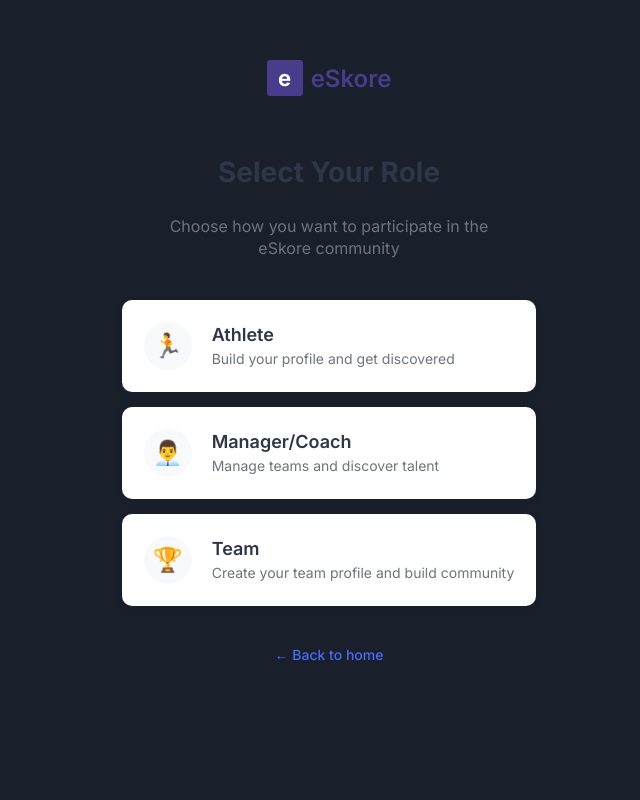
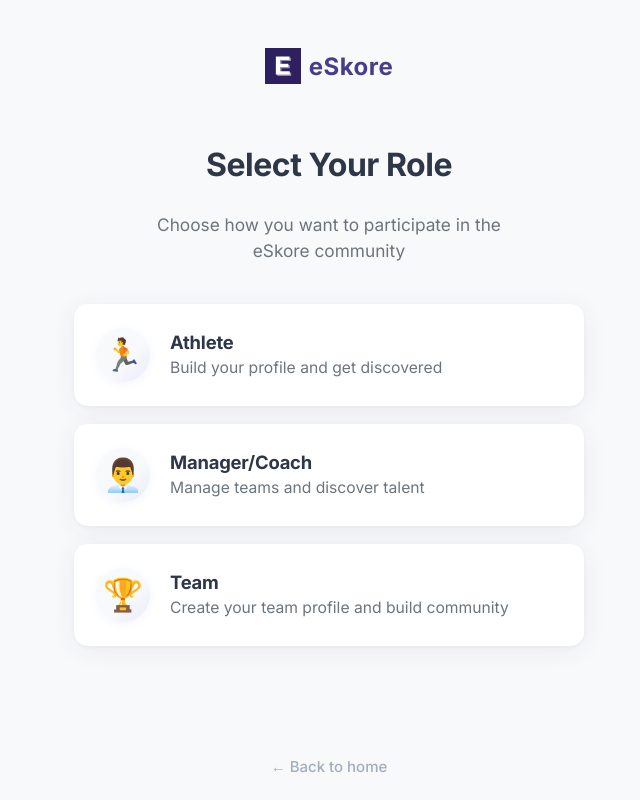
Before and after one commit to Uniquelimbu/eskore, a React (Create React App) app in the folder frontend/: page /role-selection in a window 1280 px wide. Shown: the whole page, without its empty margins (311-951 px from the left). Built offline with nearby package versions, Linux system fonts and the light colour scheme; no server answers.

Commit message:
feat: Enhance Role Selection and Athlete Registration UI with improved styles and new fields

```diff
--- a/frontend/src/pages/auth/RoleSelectionPage/RoleSelectionPage.css
+++ b/frontend/src/pages/auth/RoleSelectionPage/RoleSelectionPage.css
@@ -1,12 +1,24 @@
+/* Set the background for the entire viewport */
+body,
+#root,
+.role-selection-root-bg {
+  background: #f8f9fa !important;
+  min-height: 100vh;
+  width: 100vw;
+}
+
+/* Main container centers the content */
 .role-selection-page {
+  min-height: 100vh;
+  background: transparent;
   max-width: 550px;
-  margin: 40px auto;
-  padding: 20px;
+  margin: 0 auto;
+  padding: 48px 20px 24px 20px;
   text-align: center;
   display: flex;
   flex-direction: column;
   align-items: center;
-  min-height: 80vh;
+  box-sizing: border-box;
 }
 
 /* Rename to avoid conflicts with header logo */
@@ -17,7 +29,6 @@
   gap: 8px;
 }
 
-/* Rename to avoid conflicts with header logo */
 .role-page-logo {
   width: 36px;
   height: 36px;
@@ -28,72 +39,83 @@
   justify-content: center;
   font-weight: bold;
   font-size: 22px;
-  border-radius: 3px;
+  border-radius: 6px;
+  box-shadow: 0 2px 8px rgba(72,61,139,0.08);
+}
+
+.role-page-logo-image {
+  width: 36px;
+  height: 36px;
+  object-fit: contain;
+  display: block;
 }
 
 /* Rename to avoid conflicts with header logo */
 .role-page-logo-text {
   font-size: 24px;
-  font-weight: 600;
+  font-weight: 700;
   color: #483D8B;
+  letter-spacing: 0.5px;
 }
 
 .role-selection-page h1 {
-  font-size: 28px;
+  font-size: 2rem;
   margin-bottom: 10px;
   color: #2d3748;
-  font-weight: 700;
+  font-weight: 800;
+  letter-spacing: -0.5px;
 }
 
 .subtitle {
   color: #6c757d;
   margin-bottom: 40px;
   max-width: 350px;
-  font-size: 16px;
-  line-height: 1.4;
+  font-size: 1.08rem;
+  line-height: 1.5;
 }
 
 .roles-container {
   display: flex;
   flex-direction: column;
-  gap: 15px;
+  gap: 18px;
   margin-bottom: 40px;
   width: 100%;
 }
 
 .role-card {
-  background-color: white;
-  border-radius: 10px;
-  box-shadow: 0 2px 10px rgba(0, 0, 0, 0.05);
-  padding: 20px;
+  background-color: #fff;
+  border-radius: 14px;
+  box-shadow: 0 4px 24px rgba(72, 61, 139, 0.07), 0 1.5px 4px rgba(0,0,0,0.03);
+  padding: 22px 20px;
   cursor: pointer;
-  transition: all 0.2s ease;
+  transition: box-shadow 0.18s, border-color 0.18s, transform 0.18s;
   text-align: left;
   display: flex;
   align-items: center;
   gap: 20px;
   border: 2px solid transparent;
+  position: relative;
 }
 
-.role-card:hover {
-  box-shadow: 0 4px 14px rgba(0, 0, 0, 0.1);
-}
-
-.role-card.selected {
+.role-card:hover, .role-card.selected {
+  box-shadow: 0 8px 32px rgba(74, 108, 247, 0.10), 0 2px 8px rgba(0,0,0,0.04);
   border-color: #4a6cf7;
-  background-color: rgba(74, 108, 247, 0.03);
+  transform: translateY(-2px) scale(1.012);
+  background-color: #f4f7fe;
 }
 
 .role-icon {
-  width: 48px;
-  height: 48px;
+  width: 54px;
+  height: 54px;
   border-radius: 50%;
-  background-color: #f8f9fa;
+  background: linear-gradient(135deg, #f8f9fa 60%, #e9eafc 100%);
   display: flex;
   justify-content: center;
   align-items: center;
-  font-size: 24px;
-  color: #f8b84e;
+  font-size: 2rem;
+  color: #4a6cf7;
+  box-shadow: 0 2px 8px rgba(74, 108, 247, 0.07);
+  flex-shrink: 0;
 }
 
 .role-icon.athlete {
@@ -109,31 +131,42 @@
 }
 
 .role-content h3 {
-  margin: 0 0 5px 0;
-  font-weight: 600;
+  margin: 0 0 4px 0;
+  font-weight: 700;
   color: #2d3748;
-  font-size: 18px;
+  font-size: 1.15rem;
+  letter-spacing: -0.2px;
 }
 
 .role-content p {
   margin: 0;
   color: #6c757d;
-  font-size: 14px;
+  font-size: 0.98rem;
+  line-height: 1.4;
 }
 
 .back-link {
   display: flex;
   align-items: center;
   gap: 8px;
-  color: #4a6cf7;
+  color: #a0aec0;
   text-decoration: none;
   font-weight: 500;
-  font-size: 14px;
+  font-size: 15px;
   margin-top: auto;
+  transition: color 0.2s;
 }
 
-.back-link:hover {
-  text-decoration: underline;
+.back-link,
+.back-link:hover,
+.back-link:focus {
+  text-decoration: none !important;
+}
+
+.back-link:hover,
+.back-link:focus {
+  text-decoration: none;
+  color: #4a5568;
 }
 
 .continue-button {
@@ -155,13 +188,26 @@
 
 @media (max-width: 576px) {
   .role-selection-page {
-    padding: 15px;
-    margin: 20px auto;
+    padding: 24px 6px 16px 6px;
   }
-
+  .role-page-logo {
+    width: 30px;
+    height: 30px;
+    font-size: 18px;
+  }
+  .role-page-logo-text {
+    font-size: 1.2rem;
+  }
+  .roles-container {
+    gap: 12px;
+  }
+  .role-card {
+    padding: 16px 10px;
+    gap: 12px;
+  }
   .role-icon {
-    width: 40px;
-    height: 40px;
-    font-size: 20px;
+    width: 38px;
+    height: 38px;
+    font-size: 1.2rem;
   }
 }
--- a/frontend/src/pages/auth/RoleSelectionPage/RoleSelectionPage.js
+++ b/frontend/src/pages/auth/RoleSelectionPage/RoleSelectionPage.js
@@ -8,7 +8,6 @@ const RoleSelectionPage = () => {
   const navigate = useNavigate();
   const { isAuthenticated } = useAuth();
 
-  // If already authenticated, redirect to dashboard
   useEffect(() => {
     if (isAuthenticated) {
       navigate('/dashboard');
@@ -38,8 +37,6 @@ const RoleSelectionPage = () => {
 
   const handleRoleSelect = (roleId) => {
     setSelectedRole(roleId);
-
-    // Navigate directly when clicking a role card
     if (roleId === 'athlete') {
       navigate('/register/athlete');
     } else if (roleId === 'coach') {
@@ -50,23 +47,28 @@ const RoleSelectionPage = () => {
   };
 
   return (
+    <div className="role-selection-root-bg">
       <div className="role-selection-page">
         <div className="role-page-logo-container">
-        <div className="role-page-logo">e</div>
+          <img
+            src={`${process.env.PUBLIC_URL}/images/logos/eskore-logo.png`}
+            alt="eSkore Logo"
+            className="role-page-logo-image"
+            width={36}
+            height={36}
+          />
           <span className="role-page-logo-text">eSkore</span>
         </div>
-
         <h1>Select Your Role</h1>
         <p className="subtitle">Choose how you want to participate in the eSkore community</p>
-
         <div className="roles-container">
           {roles.map(role => (
             <div
               key={role.id}
-            className={`role-card ${selectedRole === role.id ? 'selected' : ''}`}
+              className={`role-card${selectedRole === role.id ? ' selected' : ''}`}
               onClick={() => handleRoleSelect(role.id)}
             >
-            <div className={`role-icon ${role.id}`}>
+              <div className="role-icon">
                 {role.icon}
               </div>
               <div className="role-content">
@@ -76,10 +78,10 @@ const RoleSelectionPage = () => {
             </div>
           ))}
         </div>
-
         <Link to="/" className="back-link">
           ← Back to home
         </Link>
+      </div>
     </div>
   );
 };
--- a/frontend/src/pages/auth/registration/AthleteRegistrationPage/AthleteRegistrationPage.css
+++ b/frontend/src/pages/auth/registration/AthleteRegistrationPage/AthleteRegistrationPage.css
@@ -136,14 +136,19 @@
   border-radius: 6px;
   font-weight: 600;
   cursor: pointer;
+  transition: background 0.2s, color 0.2s, box-shadow 0.2s;
 }
 
 .next-button:hover, .submit-button:hover {
   background-color: #3a5bd9;
 }
 
-.back-button:hover {
-  background-color: #cbd5e0;
+.back-button:hover,
+.back-button:focus {
+  background-color: #a0aec0;
+  color: #2d3748;
+  box-shadow: 0 2px 8px rgba(44,62,80,0.08);
+  outline: none;
 }
 
 /* Add disabled state for buttons */
@@ -162,3 +167,41 @@
 .back-button:disabled {
   background-color: #e2e8f0;
 }
+
+/* Remove previous .back-to-role-selection-btn styles and add this: */
+.back-to-role-selection-link,
+.back-link {
+  margin: 32px auto 0 auto;
+  display: block;
+  background: none;
+  color: #a0aec0; /* light gray */
+  border: none;
+  border-radius: 0;
+  padding: 0;
+  font-size: 1rem;
+  font-weight: 600;
+  cursor: pointer;
+  transition: color 0.2s;
+  box-shadow: none;
+  text-align: center;
+  outline: none;
+  text-decoration: none;
+}
+
+.back-to-role-selection-link:hover,
+.back-to-role-selection-link:focus,
+.back-link:hover,
+.back-link:focus {
+  color: #4a5568; /* darker gray */
+  text-decoration: none;
+  outline: none;
+}
+
+.back-to-role-selection-link,
+.back-to-role-selection-link:hover,
+.back-to-role-selection-link:focus,
+.back-button,
+.back-button:hover,
+.back-button:focus {
+  text-decoration: none !important;
+}
--- a/frontend/src/pages/public/HomePage/HomePage.css
+++ b/frontend/src/pages/public/HomePage/HomePage.css
@@ -22,40 +22,28 @@
 }
 
 .cta-section {
-  /* Re-apply gradient background */
-  background: linear-gradient(135deg, #4a6cf7 0%, #5e2ced 100%);
-  padding: 6rem 2rem;
+  background: #f8f9fa; /* Creamy off-white */
+  width: 100%;
+  margin: 0;
+  padding: 5rem 0 4rem 0;
   text-align: center;
-  position: relative;
-  overflow: hidden;
-  width: 100%;
-  /* Re-apply container styles */
-  border-radius: 12px;
-  margin: 4rem auto;
-  max-width: 1200px;
-  box-shadow: 0 10px 30px rgba(74, 108, 247, 0.2);
-  /* Remove extra padding added previously */
-  /* padding-top: 6rem; */
-  /* padding-bottom: 6rem; */
+  border-radius: 0;
+  box-shadow: none;
+  /* Remove max-width, border-radius, margin, and box-shadow if present */
 }
-
-/* Remove the top border line */
-/* Removed empty ruleset for .cta-section::before */
 
 .cta-section h2 {
   font-size: 2.5rem;
   margin-bottom: 1rem;
-  /* Revert text color to white */
-  color: #ffffff; /* Was #2d3748 */
+  color: #2d3748;
   font-weight: 700;
   line-height: 1.3;
-  text-shadow: 0 1px 3px rgba(0, 0, 0, 0.1);
+  text-shadow: none;
 }
 
 .cta-section p {
   font-size: 1.15rem;
-  /* Revert text color to light white */
-  color: rgba(255, 255, 255, 0.85); /* Was #718096 */
+  color: #718096;
   margin-bottom: 2.5rem;
   max-width: 600px;
   margin-left: auto;
@@ -66,58 +54,51 @@
 .cta-buttons {
   display: flex;
   justify-content: center;
-  gap: 1rem; /* Adjust gap */
-  margin-top: 0; /* Remove margin-top, handled by paragraph margin */
-  flex-wrap: wrap; /* Allow buttons to wrap on smaller screens */
+  align-items: center;
+  gap: 0;
+  margin-top: 2.5rem;
 }
 
-/* Revert Primary Button for gradient background */
 .primary-cta-button {
-  background-color: #ffffff; /* White background */
-  color: #4a6cf7; /* Primary color text */
+  background-color: #4a6cf7;
+  color: #fff;
   border: 2px solid transparent;
-  padding: 12px 30px;
+  padding: 14px 32px;
   border-radius: 30px;
   font-weight: 600;
-  font-size: 1rem;
+  font-size: 1.1rem;
   cursor: pointer;
-  transition: all 0.3s ease;
-  box-shadow: 0 4px 15px rgba(0, 0, 0, 0.1);
-  text-transform: none;
+  transition: background 0.3s, color 0.3s, box-shadow 0.3s, border-color 0.3s;
+  box-shadow: 0 4px 15px rgba(74, 108, 247, 0.15);
   text-decoration: none;
   display: inline-block;
   text-align: center;
 }
 
-.primary-cta-button:hover {
-  background-color: transparent; /* Transparent background on hover */
-  color: #ffffff; /* White text */
-  border-color: #ffffff; /* White border */
-  transform: translateY(-3px);
-  box-shadow: 0 6px 20px rgba(0, 0, 0, 0.15);
+.primary-cta-button:hover,
+.primary-cta-button:focus {
+  background-color: #3a5bd9;
+  color: #fff;
+  border-color: #3a5bd9;
+  box-shadow: 0 8px 24px rgba(74, 108, 247, 0.18);
+  text-decoration: none;
 }
 
-/* Revert Secondary Button for gradient background */
-.secondary-cta-button {
-  background-color: transparent;
-  color: #ffffff; /* White text */
-  border: 2px solid rgba(255, 255, 255, 0.7); /* Semi-transparent white border */
-  padding: 12px 30px;
-  border-radius: 30px;
-  font-weight: 600;
-  font-size: 1rem;
-  cursor: pointer;
-  transition: all 0.3s ease;
-  text-transform: none;
-  text-decoration: none;
-  display: inline-block;
-  text-align: center;
+/* Remove underline from all links and buttons site-wide */
+a,
+a:hover,
+a:focus,
+button,
+button:hover,
+button:focus {
+  text-decoration: none !important;
 }
 
-.secondary-cta-button:hover {
-  background-color: rgba(255, 255, 255, 0.1); /* Subtle white background */
-  border-color: #ffffff; /* Solid white border */
-  transform: translateY(-3px);
+/* Specifically for CTA button */
+.primary-cta-button,
+.primary-cta-button:hover,
+.primary-cta-button:focus {
+  text-decoration: none !important;
 }
 
 /* Responsive styles */
@@ -141,8 +122,7 @@
   }
 
   /* Ensure buttons don't stretch full width unless needed */
-  .primary-cta-button,
-  .secondary-cta-button {
+  .primary-cta-button {
     width: auto; /* Allow natural width */
     max-width: none; /* Remove max-width */
     padding: 10px 24px; /* Slightly smaller padding */
--- a/frontend/src/pages/public/HomePage/HomePage.js
+++ b/frontend/src/pages/public/HomePage/HomePage.js
@@ -58,10 +58,7 @@ const HomePage = () => {
           <p>Join thousands of athletes tracking their progress with eSkore</p>
           <div className="cta-buttons">
             <Link to="/role-selection" className="primary-cta-button">
-              Get Started
-            </Link>
-            <Link to="/contact" className="secondary-cta-button">
-              Contact Sales
+              Start Your Journey
             </Link>
           </div>
         </div>
--- a/frontend/src/routes/AppRoutes.js
+++ b/frontend/src/routes/AppRoutes.js
@@ -8,7 +8,7 @@ import ErrorBoundary from '../components/ErrorBoundary';
 import HomePage from '../pages/public/HomePage';
 
 // Lazy loaded components for other routes
-const LoginPage = lazy(() => import('../pages/auth/LoginPage'));
+const LoginPage = lazy(() => import('../pages/auth/LoginPage/LoginPage'));
 const RoleSelectionPage = lazy(() => import('../pages/auth/RoleSelectionPage'));
 const AthleteRegistrationPage = lazy(() => import('../pages/auth/registration/AthleteRegistrationPage'));
 const DashboardPage = lazy(() => import('../pages/athlete/DashboardPage'));
```
Also changed, not shown: frontend/src/pages/auth/registration/AthleteRegistrationPage/AthleteRegistrationPage.js (+19 -9 lines), frontend/src/pages/auth/registration/AthleteRegistrationPage/components/RegistrationForm.js (+36 -13 lines), frontend/src/pages/public/HomePage/components/Header.css (+62 -2 lines), frontend/src/pages/public/HomePage/components/Header.js (+16 -81 lines). Lines whose indentation alone changed are shown as unchanged.
